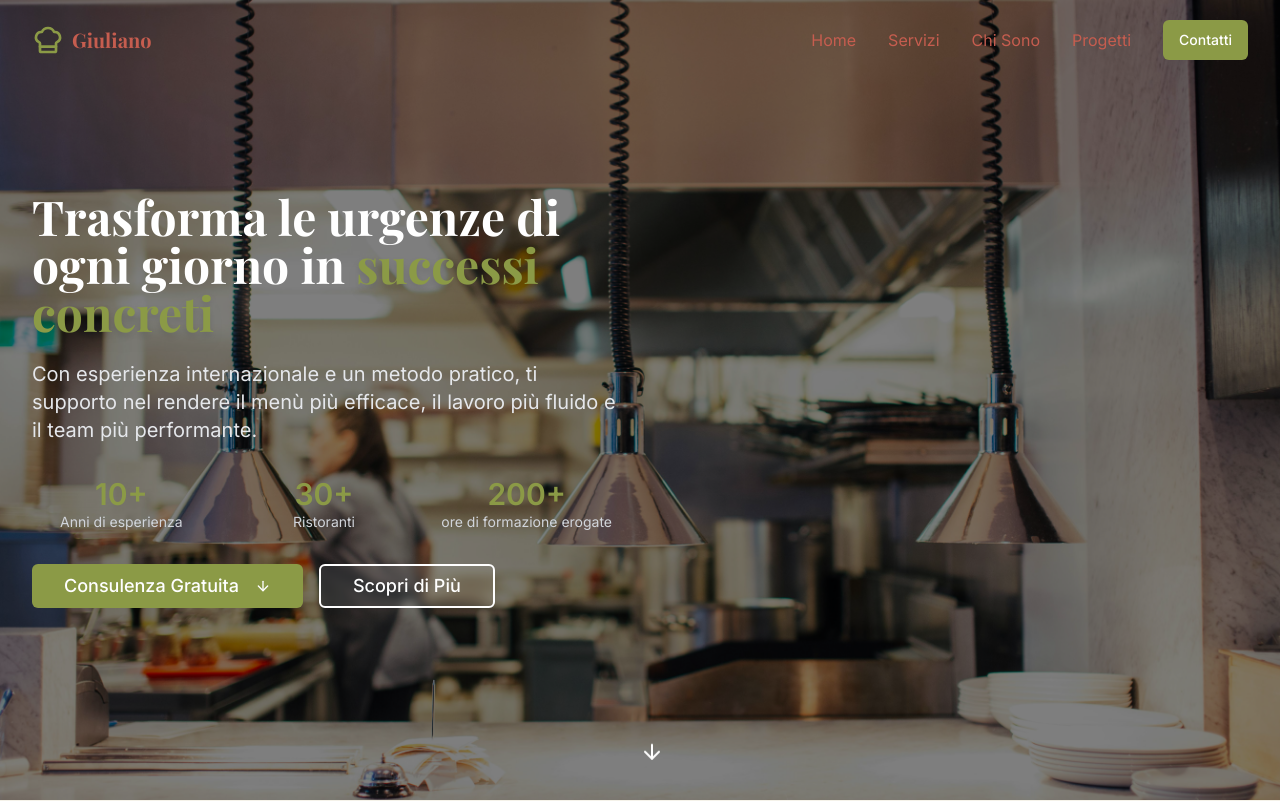
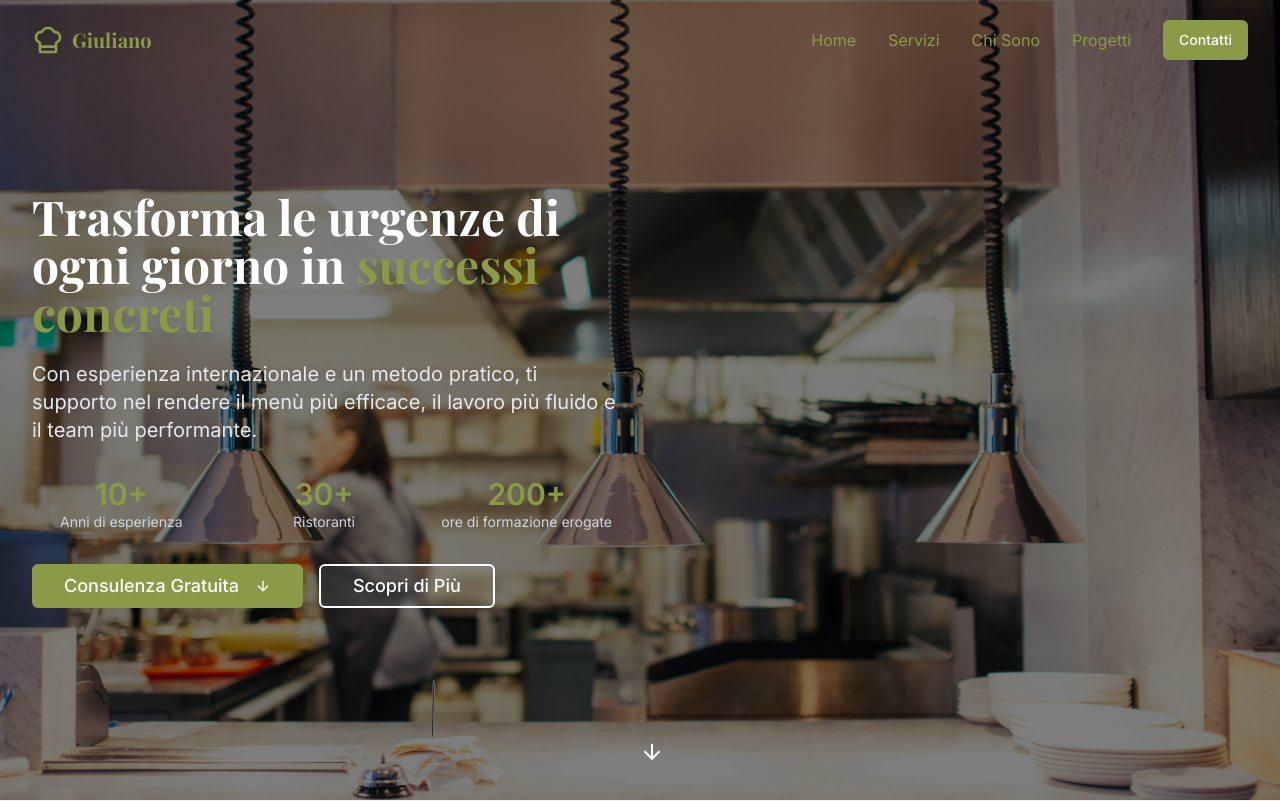
Before and after one commit to poma-protocol/giuliano-site, a React (Vite) app: page / in a window 1280 px wide. Shown: the top 801 px of the page. Built offline with nearby package versions, Linux system fonts and the light colour scheme.

Commit message:
feat:changed navigation colors

```diff
--- a/src/components/Navigation.tsx
+++ b/src/components/Navigation.tsx
@@ -32,7 +32,7 @@ export const Navigation = () => {
           {/* Logo */}
           <div className="flex items-center space-x-2">
             <ChefHat className="h-7 w-7 md:h-8 md:w-8 text-chef-olive" />
-            <span className="text-lg md:text-xl font-playfair font-bold text-chef-terracotta">
+            <span className="text-lg md:text-xl font-playfair font-bold text-chef-olive">
               Giuliano
             </span>
           </div>
@@ -41,25 +41,25 @@ export const Navigation = () => {
           <div className="hidden md:flex items-center space-x-6 lg:space-x-8">
             <button
               onClick={() => scrollToSection('home')}
-              className="text-chef-terracotta hover:text-chef-olive transition-colors"
+              className="text-chef-olive hover:text-chef-terracotta transition-colors"
             >
               Home
             </button>
             <button
               onClick={() => scrollToSection('services')}
-              className="text-chef-terracotta hover:text-chef-olive transition-colors"
+              className="text-chef-olive hover:text-chef-terracotta transition-colors"
             >
               Servizi
             </button>
             <button
               onClick={() => scrollToSection('about')}
-              className="text-chef-terracotta hover:text-chef-olive transition-colors"
+              className="text-chef-olive hover:text-chef-terracotta transition-colors"
             >
               Chi Sono
             </button>
             <button
               onClick={() => scrollToSection('gallery')}
-              className="text-chef-terracotta hover:text-chef-olive transition-colors"
+              className="text-chef-olive hover:text-chef-terracotta transition-colors"
             >
               Progetti
             </button>
```
